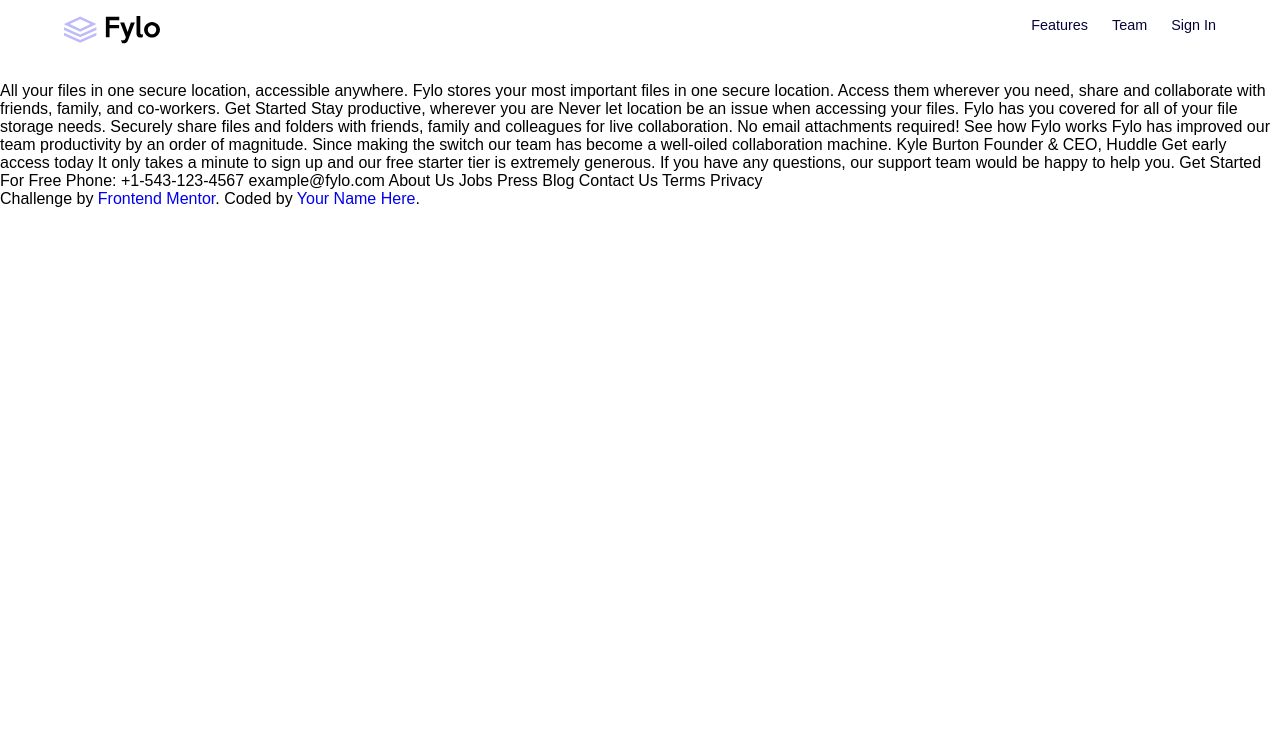
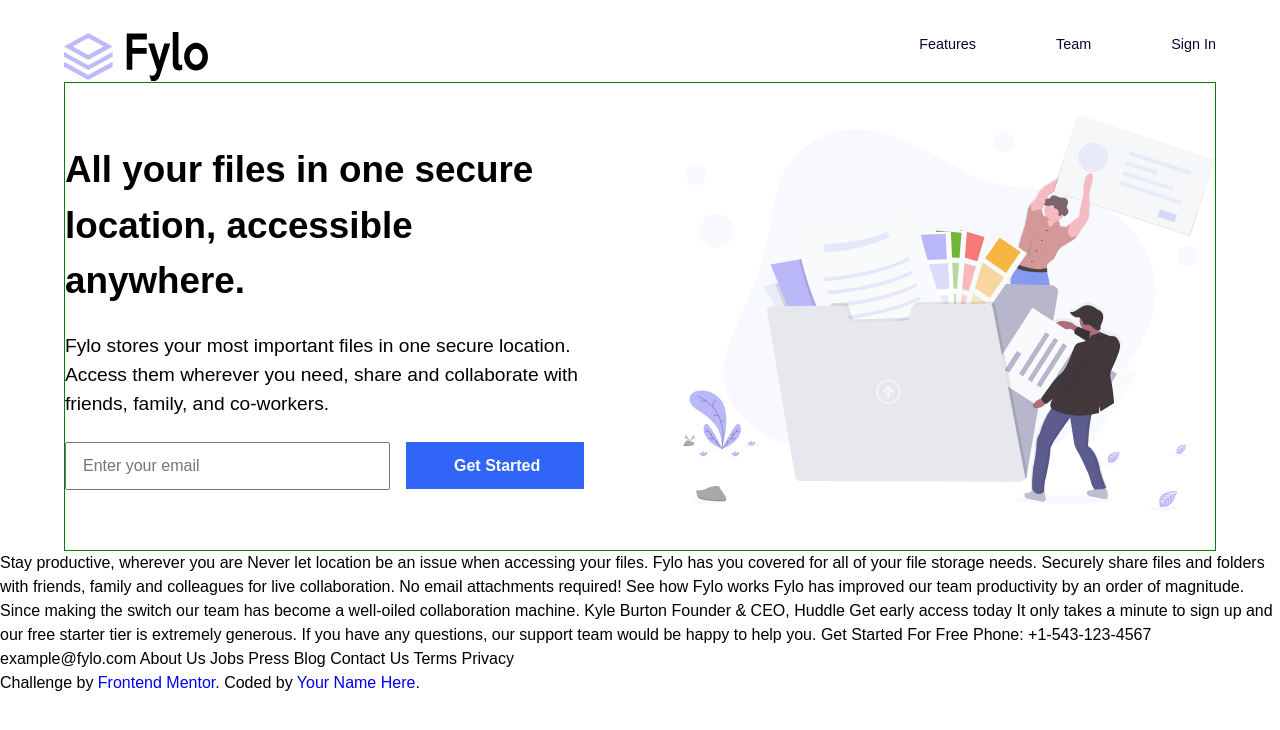
Before and after one commit to Maryjanee/Fylo-Landing-Page, a plain HTML site: page index.html in a window 1280 px wide. Drawn offline with Linux system fonts and the light colour scheme.

Commit message:
add hero section

```diff
--- a/index.html
+++ b/index.html
@@ -20,8 +20,21 @@
       <li><a href="#">Sign In</a></li>
     </ul>
   </nav>
-  <header class="wrapper">
-    <img src="images/" alt="">
+  <header class="wrapper flex-container align-center ">
+    <div class="illustration-container">
+      <img src="images/illustration-1.svg" alt="illustration-1">
+    </div>
+    <div class="hero-text text-center">
+      <h1> All your files in one secure location, accessible anywhere.</h1>
+      <p>Fylo stores your most important files in one secure location.
+        Access them wherever you need, share and collaborate with friends,
+        family, and co-workers.</p>
+        <form class="flex-container ">
+          <input type="text" class="header-email" placeholder="Enter your email ">
+          <input class="get-started" type="submit" value=" Get Started">
+        </form>
+    </div>
+
 
   </header>
 
@@ -30,13 +43,11 @@
 
 
 
-  All your files in one secure location, accessible anywhere.
 
-  Fylo stores your most important files in one secure location.
-  Access them wherever you need, share and collaborate with friends,
-  family, and co-workers.
 
-  Get Started
+
+
+
 
   Stay productive, wherever you are
 
--- a/style.css
+++ b/style.css
@@ -1,4 +1,5 @@
 :root {
+  --white: #fff;
   --VeryDarkBlue: hsl(243, 87%, 12%);
   --DesaturatedBlue: hsl(238, 22%, 44%);
   --BrightBlue: hsl(224, 93%, 58%);
@@ -18,6 +19,10 @@
   font-family: "Raleway", sans-serif;
 }
 
+body {
+  line-height: 1.5;
+}
+
 li {
   list-style: none;
 }
@@ -26,8 +31,30 @@ a {
   text-decoration: none;
 }
 
-img {
+input {
+  padding: 0.8rem 1rem;
+  font-weight: var(--boldFontSize);
+  font-size: 1rem;
+}
+input[type="text"] {
+  font-weight: var(--regularFontSize);
+}
+
+img,
+input {
   width: 100%;
+  height: 100%;
+}
+
+.get-started {
+  background: var(--BrightBlue);
+  color: var(--white);
+  border: 0;
+  margin: 0.6rem 0;
+}
+
+.text-center {
+  text-align: center;
 }
 
 .wrapper {
@@ -43,6 +70,17 @@ img {
 
 .space-between {
   justify-content: space-between;
+}
+.flex-row {
+  flex-direction: row;
+}
+
+.flex-column {
+  flex-direction: column;
+}
+
+.align-center {
+  align-items: center;
 }
 
 nav {
@@ -60,5 +98,74 @@ nav {
   color: var(--VeryDarkBlue);
 }
 
-@media only screen and (min-width: 376px) {
+.hero-text p {
+  width: 80%;
+  padding: 1.5rem 0;
 }
+
+header {
+  padding: 2rem 0;
+  flex-direction: column;
+}
+
+form {
+  flex-direction: column;
+}
+
+@media only screen and (min-width: 768px) {
+  nav {
+    padding: 2rem 0 0 0;
+  }
+  .wrapper {
+  }
+
+  .logo-container {
+    width: 9rem;
+  }
+
+  .nav-links li:not(:last-child) {
+    margin: 0 5rem 0 0;
+  }
+
+  header {
+    flex-direction: row;
+
+    border: 1px solid green;
+  }
+
+  .illustration-container {
+    width: 48%;
+    order: 1;
+    margin-left: 5rem;
+  }
+
+  .hero-text {
+    width: 48%;
+    text-align: left;
+  }
+
+  .hero-text h1 {
+    font-size: 2.3rem;
+    width: 100%;
+  }
+
+  .hero-text p {
+    width: 100%;
+    font-size: 1.2rem;
+  }
+
+  form {
+    display: flex;
+    flex-direction: row;
+  }
+
+  .header-email {
+    width: 65%;
+  }
+
+  .get-started {
+    width: 35%;
+    padding: 0.9rem 2rem;
+    margin: 0 1rem;
+  }
+}
```
